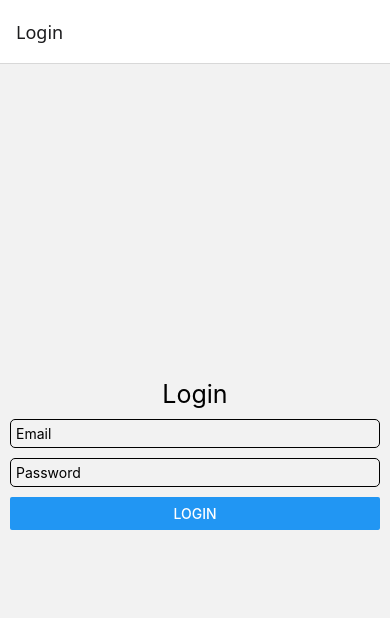
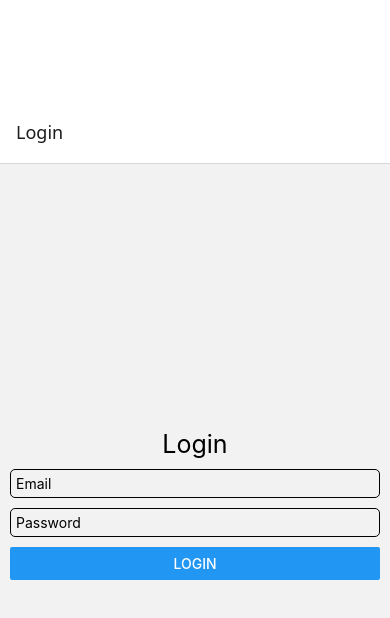
Before and after one commit to AksharaGaur/AwesomeProject, a React Native app: screen / in a window 390 px wide. Shown: the top 618 px of the page. Built offline with nearby package versions, Linux system fonts and the light colour scheme.

Commit message:
update changes

```diff
--- a/App.tsx
+++ b/App.tsx
@@ -10,7 +10,13 @@ import AppNavigator from './components/navigation/AppNavigator';
 function App() {
 
   return (
-    <AppNavigator/>
+
+    // <AppNavigator/>
+
+    <View style={{flex:1,marginTop:100}}>
+      <AppNavigator/>
+    </View>
+
 
   );
 }
--- a/package.json
+++ b/package.json
@@ -10,10 +10,14 @@
     "test": "jest"
   },
   "dependencies": {
+    "@react-navigation/elements": "^2.3.0",
     "@react-navigation/native": "^7.0.18",
+    "@react-navigation/native-stack": "^7.3.2",
     "@react-navigation/stack": "^7.2.2",
     "react": "19.0.0",
     "react-native": "0.78.0",
+    "react-native-gesture-handler": "^2.24.0",
+    "react-native-safe-area-context": "^5.3.0",
     "react-native-screens": "^4.9.2"
   },
   "devDependencies": {
```
Also changed, not shown: 2 other files (tests, documents, lock files or other folders).
